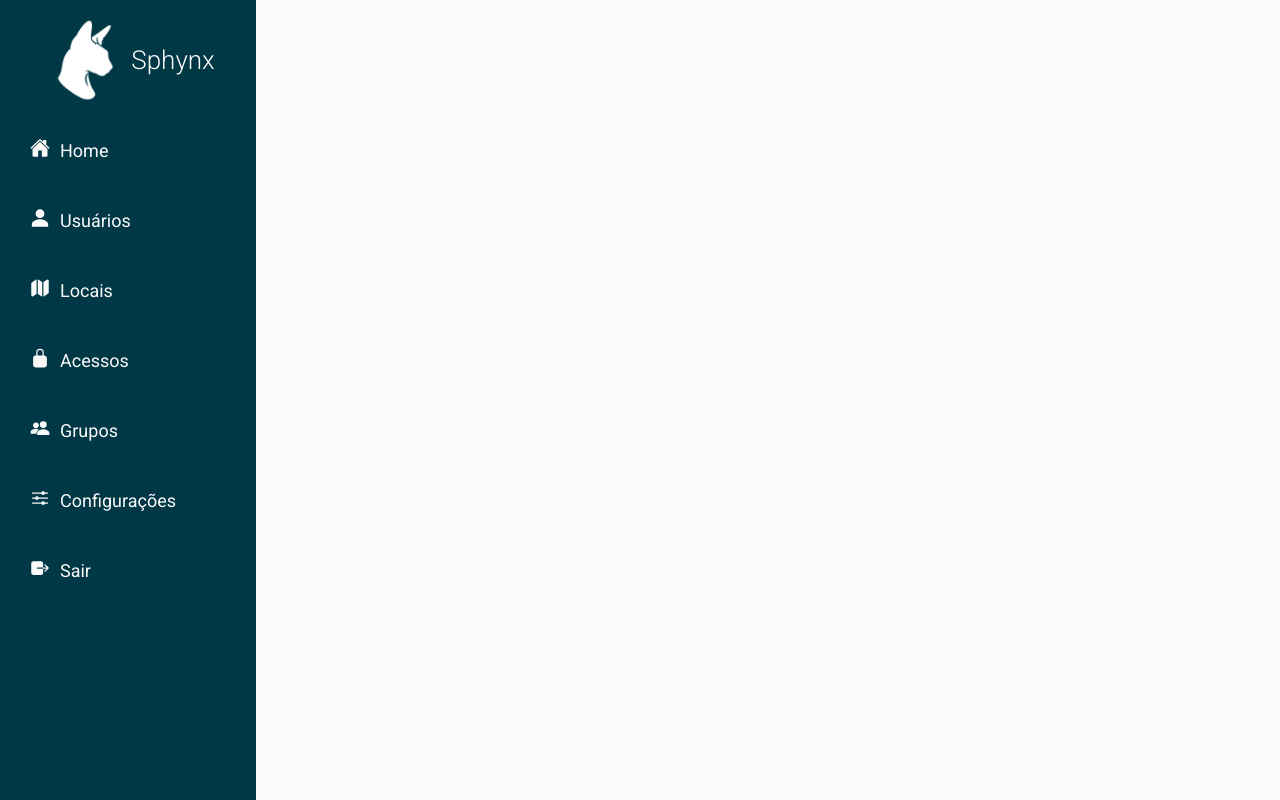
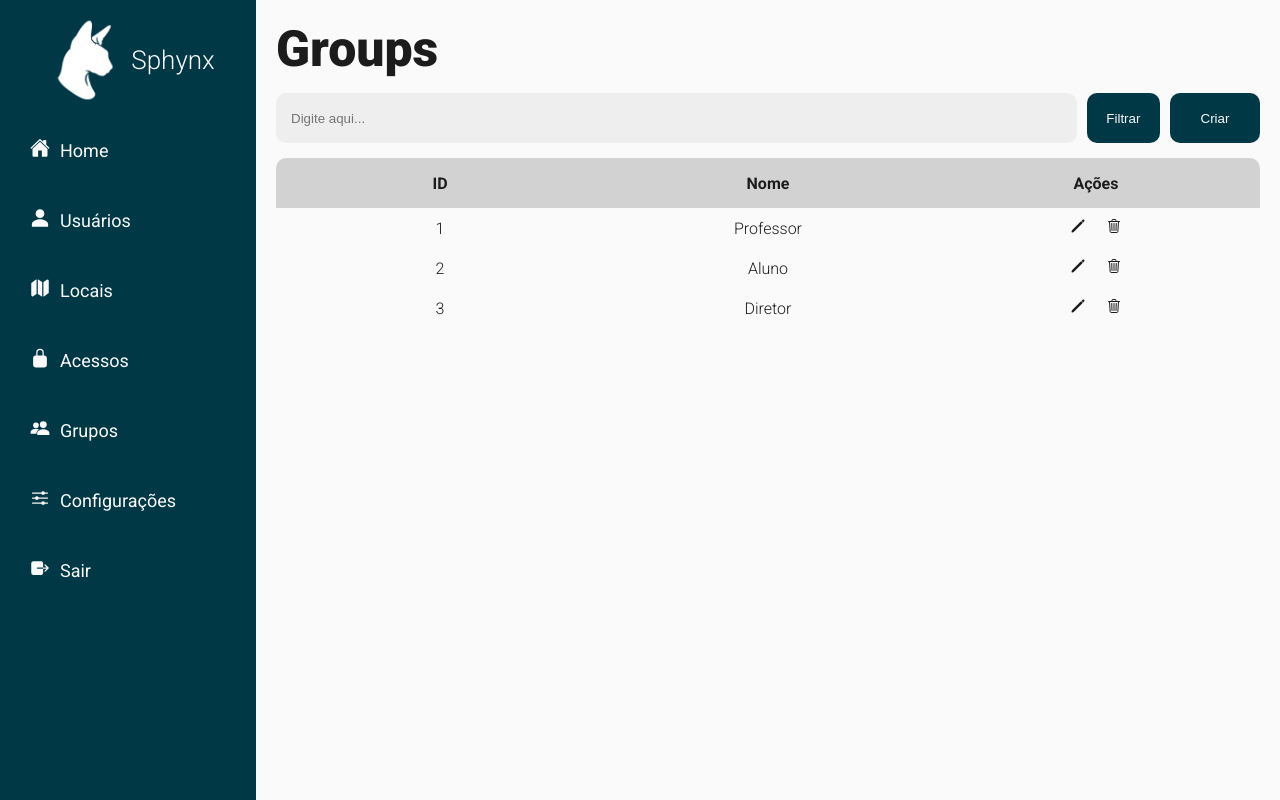
Before and after one commit to Cliyo/Sphynx-Website, a React (Create React App) app: page /groups in a window 1280 px wide. Built offline with nearby package versions, Linux system fonts and the light colour scheme; a web font is replaced by a local one.

Commit message:
feat: create group list page

```diff
--- a/src/Routes.tsx
+++ b/src/Routes.tsx
@@ -8,6 +8,8 @@ import { CustomersCreate } from "pages/CustomersCreate"
 import { Locals } from "pages/Locals"
 
 import { Access } from "pages/Access"
+
+import { Groups } from "pages/Groups"
 
 export const RouteApp = () => {
     return (
@@ -20,6 +22,8 @@ export const RouteApp = () => {
                 <Route path="/locals" element={<Locals />} />
 
                 <Route path="/access" element={<Access />} />
+
+                <Route path="/groups" element={<Groups />} />
             </Routes>
         </BrowserRouter>
     )
--- a/src/components/Table/index.tsx
+++ b/src/components/Table/index.tsx
@@ -4,8 +4,9 @@ import { TableProps } from "./types";
 import { CustomerTableData } from "dtos/CustomerDTO";
 import { LocalTableData } from "dtos/LocalDTO";
 import { AccessTableData } from "dtos/AccessDTO";
+import { GroupsTableData } from "dtos/GroupsDTO";
 
-const renderRow = (data: CustomerTableData | LocalTableData | AccessTableData) => {
+const renderRow = (data: CustomerTableData | LocalTableData | AccessTableData | GroupsTableData) => {
     if ('ra' in data) {
         // Renderiza para CustomerTableData
         return (
@@ -28,6 +29,18 @@ const renderRow = (data: CustomerTableData | LocalTableData | AccessTableData) =
                 <BodyItem> {data.customer} </BodyItem>
                 <BodyItem> {data.local} </BodyItem>
                 <BodyItem> {data.situation} </BodyItem>
+                <BodyItem>
+                    <Icon color="NEUTRAL_900" size="16" name="IoPencil" />
+                    <Icon color="NEUTRAL_900" size="16" name="IoTrashOutline" />
+                </BodyItem>
+            </>
+        )
+    }
+    else if('groupName' in data){
+        return (
+            <>
+                <BodyItem> {data.id} </BodyItem>
+                <BodyItem> {data.groupName} </BodyItem>
                 <BodyItem>
                     <Icon color="NEUTRAL_900" size="16" name="IoPencil" />
                     <Icon color="NEUTRAL_900" size="16" name="IoTrashOutline" />
--- a/src/components/Table/types.ts
+++ b/src/components/Table/types.ts
@@ -1,8 +1,9 @@
 import { AccessTableData } from "dtos/AccessDTO"
 import { CustomerTableData } from "dtos/CustomerDTO"
+import { GroupsTableData } from "dtos/GroupsDTO"
 import { LocalTableData } from "dtos/LocalDTO"
 
 export type TableProps = {
     headers: string[]
-    content: CustomerTableData[] | LocalTableData[] | AccessTableData[]
+    content: CustomerTableData[] | LocalTableData[] | AccessTableData[] | GroupsTableData[]
 }
--- a/src/constants/table.ts
+++ b/src/constants/table.ts
@@ -20,3 +20,9 @@ export const accessTableHeaders = [
     "Situação",
     "Ações"
 ]
+
+export const groupsTableHeaders = [
+    "ID",
+    "Nome",
+    "Ações"
+]
--- /dev/null
+++ b/src/dtos/GroupsDTO.ts
@@ -0,0 +1,4 @@
+export type GroupsTableData = {
+    id: number
+    groupName: string
+}
--- /dev/null
+++ b/src/pages/Groups/index.tsx
@@ -0,0 +1,40 @@
+import { Input } from "components/Input"
+import { Container, InputsContainer, Title } from "./styles"
+import { Button } from "components/Button"
+import { Table } from "components/Table"
+import { groupsTableHeaders } from "constants/table"
+import { NavLink } from "react-router-dom"
+import { GroupsTableData } from "dtos/GroupsDTO"
+
+export const Groups = () => {
+
+    const groupsTableData: GroupsTableData[] = [
+      {
+            id: 1,
+            groupName: "Professor"
+
+      },
+      {
+            id: 2,
+            groupName: "Aluno"
+      },
+      {
+            id: 3,
+            groupName: "Diretor"
+      },
+    ];
+
+    return (
+        <Container>
+            <Title> Groups </Title>
+            <InputsContainer>
+                <Input placeholder="Digite aqui..." />
+                <Button text="Filtrar" width={90}/>
+                <NavLink to={"/groups/new"}>
+                  <Button text="Criar" width={90} />
+                </NavLink>
+            </InputsContainer>
+            <Table headers={groupsTableHeaders} content={groupsTableData}/>
+        </Container>
+    )
+}
--- /dev/null
+++ b/src/pages/Groups/styles.ts
@@ -0,0 +1,29 @@
+import styled, { css } from "styled-components";
+
+export const Container = styled.div`
+    display: flex;
+    flex-direction: column;
+
+    flex: 1;
+    height: 100%;
+
+    gap: 15px;
+
+    padding: 20px;
+`
+
+export const Title = styled.h1`
+    ${({theme}) => css`
+        color: ${theme.COLORS.NEUTRAL_900};
+        font-weight: ${theme.FONT_WEIGHT.BOLDER};
+        font-size: ${theme.FONT_SIZE.XXLARGE}px;
+    `}
+    width: 100%;
+    text-align: left;
+`
+
+export const InputsContainer = styled.div`
+    display: flex;
+
+    gap: 10px;
+`
```
